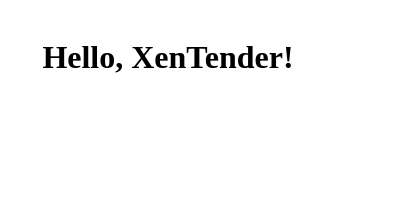
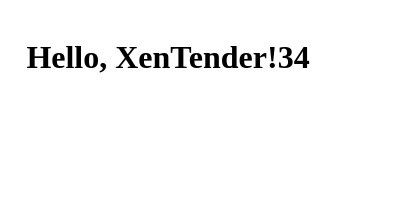
Before and after one commit to ryklin2/publicProjects, a browser extension: page xentender/popup.html in a window 400 px wide. Drawn offline with Linux system fonts and the light colour scheme.

Commit message:
Update popup.html

```diff
--- a/xentender/popup.html
+++ b/xentender/popup.html
@@ -12,6 +12,6 @@
         </style>
     </head>
     <body>
-        <h1>Hello, XenTender!</h1>
+        <h1>Hello, XenTender!34</h1>
     </body>
 </html>
```
